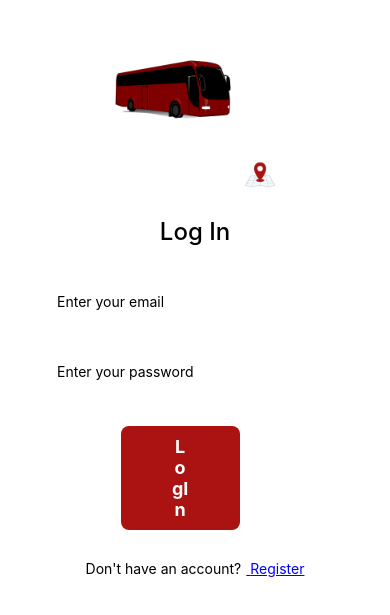
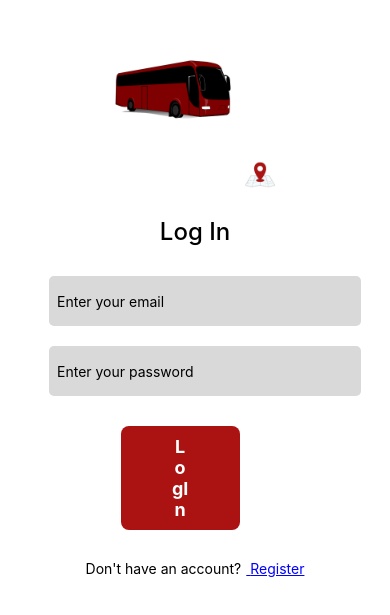
Before and after one commit to zeinshhadi/b-route-app, a React Native app in the folder frontend/: screen /Home in a window 390 px wide. Shown: the part 125-740 px from the top of the page. Built offline with nearby package versions, Linux system fonts and the light colour scheme.

Commit message:
Frontend <> Fixed use state in add driver

```diff
--- a/frontend/screens/adminScreens/AddDriverScreen.js
+++ b/frontend/screens/adminScreens/AddDriverScreen.js
@@ -23,7 +23,6 @@ const AddDriverScreen = () => {
     password: "",
     phoneNumber: "",
     driverLicense: "",
-    busId: "",
   });
 
   const [loading, setLoading] = useState(false);
@@ -147,7 +146,7 @@ const AddDriverScreen = () => {
               onChange={(item) => {
                 setValue(item.value);
                 setIsFocus(false);
-                handleInputChange("BusId", item.value);
+                handleInputChange("busId", item.value);
               }}
             />
           </View>
--- a/frontend/utils/colors.js
+++ b/frontend/utils/colors.js
@@ -2,7 +2,7 @@ const Colors = {
   primary500: "#AB1212",
   primary600: "#D32020",
   primary700: "#FF6565",
-  cardColor: "D9D9D9",
+  cardColor: "#D9D9D9",
 };
 
 export default Colors;
```
